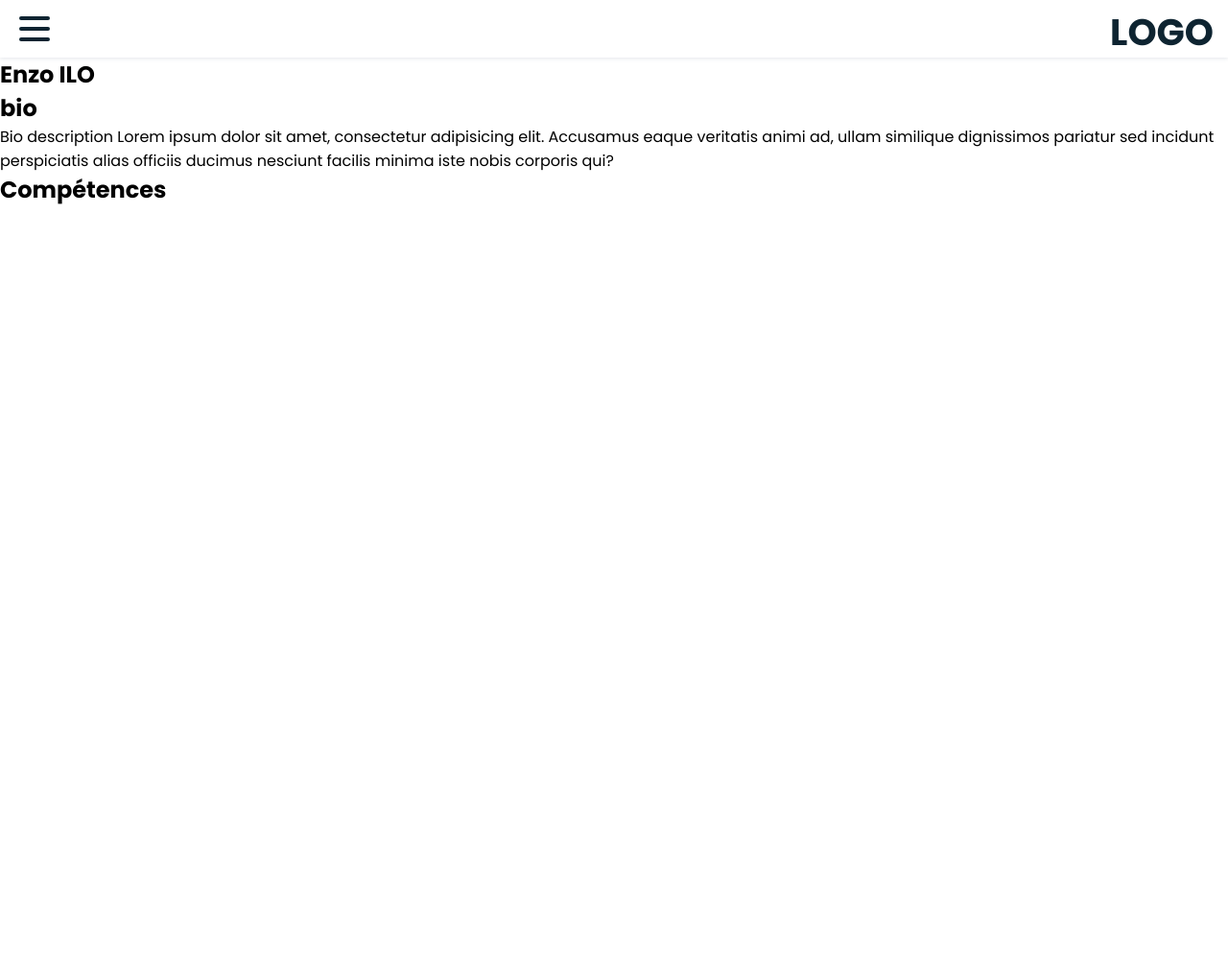
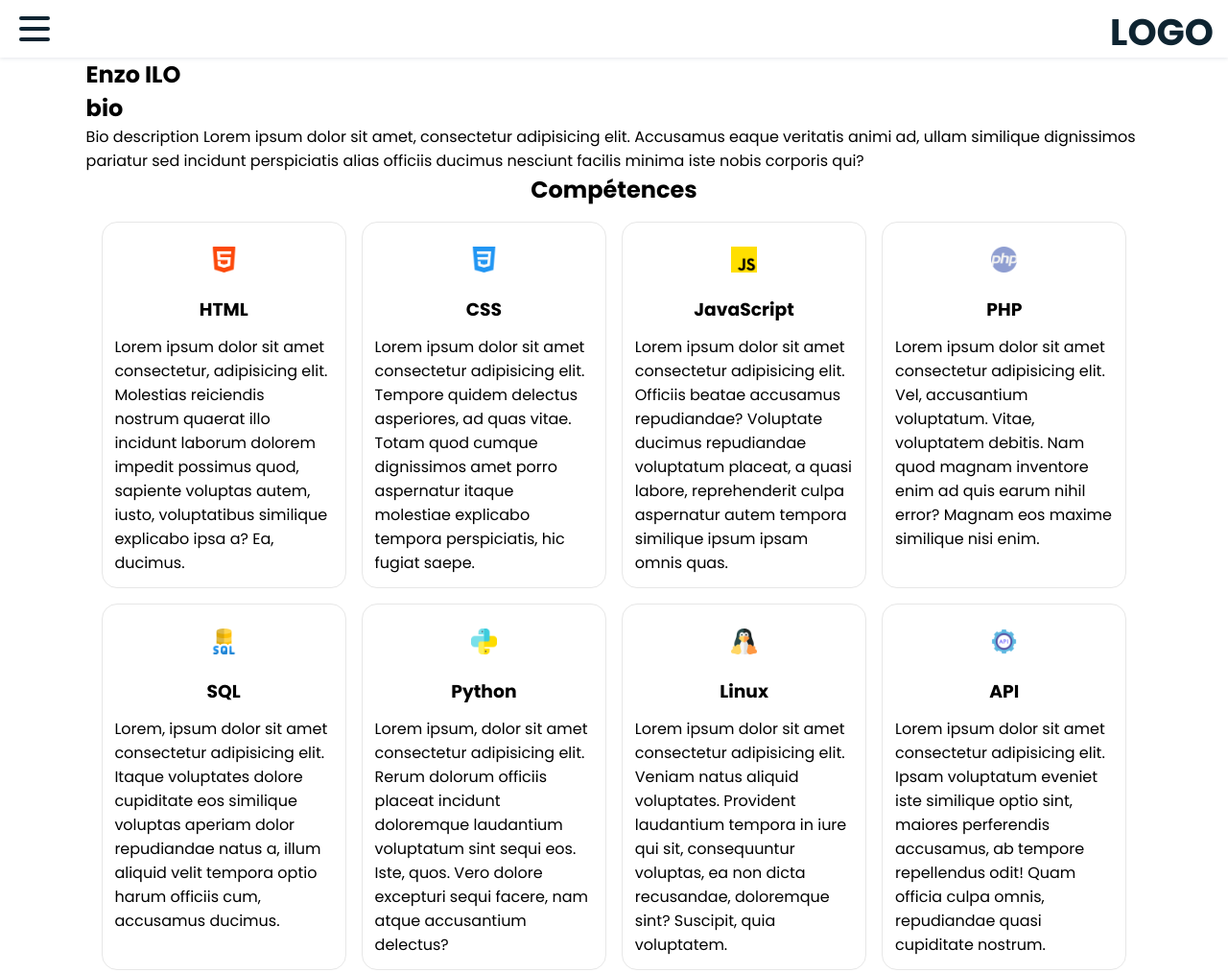
Before and after one commit to Neerz99/portfolio-final, a plain HTML site: page index.html in a window 1280 px wide. Shown: the whole page at 96% size. Before the commit the page ends 800 px from the top, so only its background shows below. Drawn offline with Linux system fonts and the light colour scheme.

Commit message:
added skills grid

```diff
--- a/index.html
+++ b/index.html
@@ -30,8 +30,8 @@
 </header>
 
 <body>
-    <nav>
-        <div class="container">
+    <div class="container">
+        <nav>
             <div class="bio">
                 <h1>Enzo ILO</h1>
                 <h2>bio</h2>
@@ -39,21 +39,22 @@
                     animi ad, ullam similique dignissimos pariatur sed incidunt perspiciatis alias officiis ducimus
                     nesciunt facilis minima iste nobis corporis qui?</p>
             </div>
+        </nav>
             <div class="skills">
                 <h2>Compétences</h2>
                 <div class="skillsGrid">
-                    <div class="skillHtml"></div>
-                    <div class="skillCss"></div>
-                    <div class="skillJs"></div>
-                    <div class="skillPhp"></div>
-                    <div class="skillSql"></div>
-                    <div class="skillPython"></div>
-                    <div class="skillLinux"></div>
-                    <div class="skillApi"></div>
+                    <div class="skillHtml"><a href="https://developer.mozilla.org/fr/docs/Web/HTML"><img src="/img/icons/html-5.png" alt=""></a><h3>HTML</h3><p>Lorem ipsum dolor sit amet consectetur, adipisicing elit. Molestias reiciendis nostrum quaerat illo incidunt laborum dolorem impedit possimus quod, sapiente voluptas autem, iusto, voluptatibus similique explicabo ipsa a? Ea, ducimus.</p></div>
+                    <div class="skillCss"><a href="https://developer.mozilla.org/fr/docs/Web/CSS"><img src="/img/icons/css-3.png" alt=""></a><h3>CSS</h3><p>Lorem ipsum dolor sit amet consectetur adipisicing elit. Tempore quidem delectus asperiores, ad quas vitae. Totam quod cumque dignissimos amet porro aspernatur itaque molestiae explicabo tempora perspiciatis, hic fugiat saepe.</p></div>
+                    <div class="skillJs"><a href="https://developer.mozilla.org/fr/docs/Web/JavaScript"><img src="/img/icons/js.png" alt=""></a><h3>JavaScript</h3><p>Lorem ipsum dolor sit amet consectetur adipisicing elit. Officiis beatae accusamus repudiandae? Voluptate ducimus repudiandae voluptatum placeat, a quasi labore, reprehenderit culpa aspernatur autem tempora similique ipsum ipsam omnis quas.</p></div>
+                    <div class="skillPhp"><a href="https://www.php.net/"><img src="/img/icons/php.png" alt=""></a><h3>PHP</h3><p>Lorem ipsum dolor sit amet consectetur adipisicing elit. Vel, accusantium voluptatum. Vitae, voluptatem debitis. Nam quod magnam inventore enim ad quis earum nihil error? Magnam eos maxime similique nisi enim.</p></div>
+                    <div class="skillSql"><a href="https://www.mysql.com/fr/"><img src="/img/icons/serveur-sql.png" alt=""></a><h3>SQL</h3><p>Lorem, ipsum dolor sit amet consectetur adipisicing elit. Itaque voluptates dolore cupiditate eos similique voluptas aperiam dolor repudiandae natus a, illum aliquid velit tempora optio harum officiis cum, accusamus ducimus.</p></div>
+                    <div class="skillPython"><a href="https://www.python.org/"><img src="/img/icons/python.png" alt=""></a><h3>Python</h3><p>Lorem ipsum, dolor sit amet consectetur adipisicing elit. Rerum dolorum officiis placeat incidunt doloremque laudantium voluptatum sint sequi eos. Iste, quos. Vero dolore excepturi sequi facere, nam atque accusantium delectus?</p></div>
+                    <div class="skillLinux"><a href="https://www.gnu.org/home.fr.html"><img src="/img/icons/linux.png" alt=""></a><h3>Linux</h3><p>Lorem ipsum dolor sit amet consectetur adipisicing elit. Veniam natus aliquid voluptates. Provident laudantium tempora in iure qui sit, consequuntur voluptas, ea non dicta recusandae, doloremque sint? Suscipit, quia voluptatem.</p></div>
+                    <div class="skillApi"><a href="https://fr.wikipedia.org/wiki/Interface_de_programmation"><img src="/img/icons/api.png" alt=""></a><h3>API</h3><p>Lorem ipsum dolor sit amet consectetur adipisicing elit. Ipsam voluptatum eveniet iste similique optio sint, maiores perferendis accusamus, ab tempore repellendus odit! Quam officia culpa omnis, repudiandae quasi cupiditate nostrum.</p></div>
                 </div>
             </div>
-        </div>
-    </nav>
+    </div>
+
 
 </body>
 
--- a/style.css
+++ b/style.css
@@ -8,6 +8,11 @@
 
 body {
     font-family: "Poppins", sans-serif;
+}
+
+.container {
+    padding-left: 7vw;
+    padding-right: 7vw;
 }
 
 header {
@@ -141,3 +146,62 @@ header .menuItems li {
 .navbar input[type="checkbox"]:checked~.logo {
     display: none;
 }
+
+.skills {
+    flex-wrap: wrap;
+    display: flex;
+    justify-content: center;
+}
+
+.skillsGrid {
+    display: grid;
+    grid-template-columns: repeat(4, 1fr);
+    grid-gap: 1rem;
+    padding: 1rem;
+}
+
+
+
+.skillsGrid img {
+    display: block;
+    margin: auto;
+    width: 4vw;
+    padding: 12px;
+    transition: transform 0.2s ease-in-out;
+}
+
+.skillsGrid img:hover {
+    transform: scale(1.1);
+}
+
+.skillHtml,
+.skillCss,
+.skillJs,
+.skillPhp,
+.skillSql,
+.skillPython,
+.skillLinux,
+.skillApi {
+    padding: 1vw;
+    border: solid 1px #e7e7e7;
+    border-radius: 16px;
+    transition: transform 0.2s ease-in-out;
+}
+
+.skillHtml:hover,
+.skillCss:hover,
+.skillJs:hover,
+.skillPhp:hover,
+.skillSql:hover,
+.skillPython:hover,
+.skillLinux:hover,
+.skillApi:hover {
+    background: #e7e7e7;
+    transform: scale(1.03)
+}
+
+.skillsGrid h3 {
+    display: flex;
+    justify-content: center;
+    padding: 12px;
+}
```
